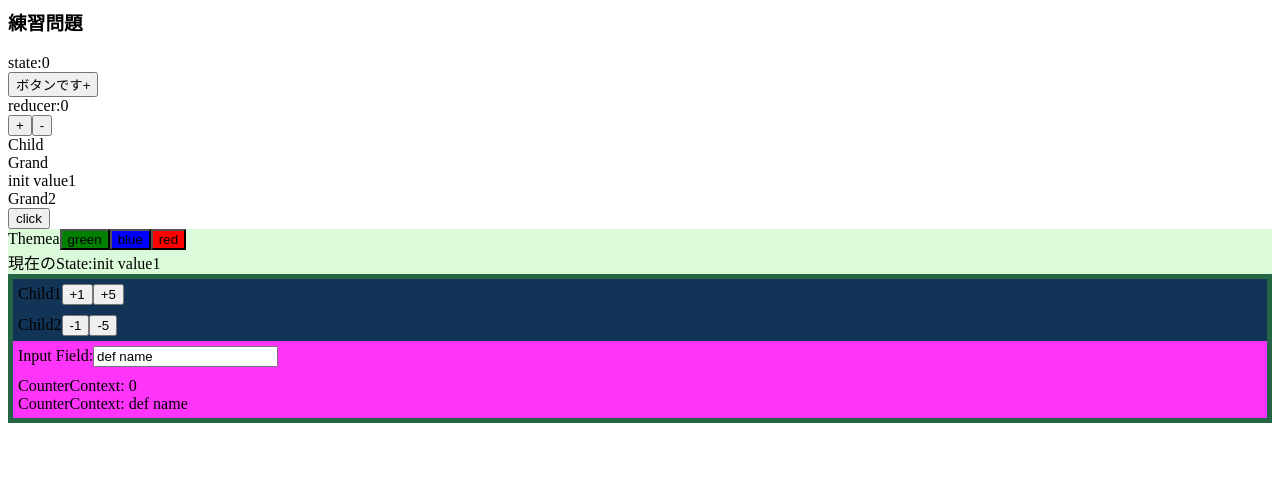
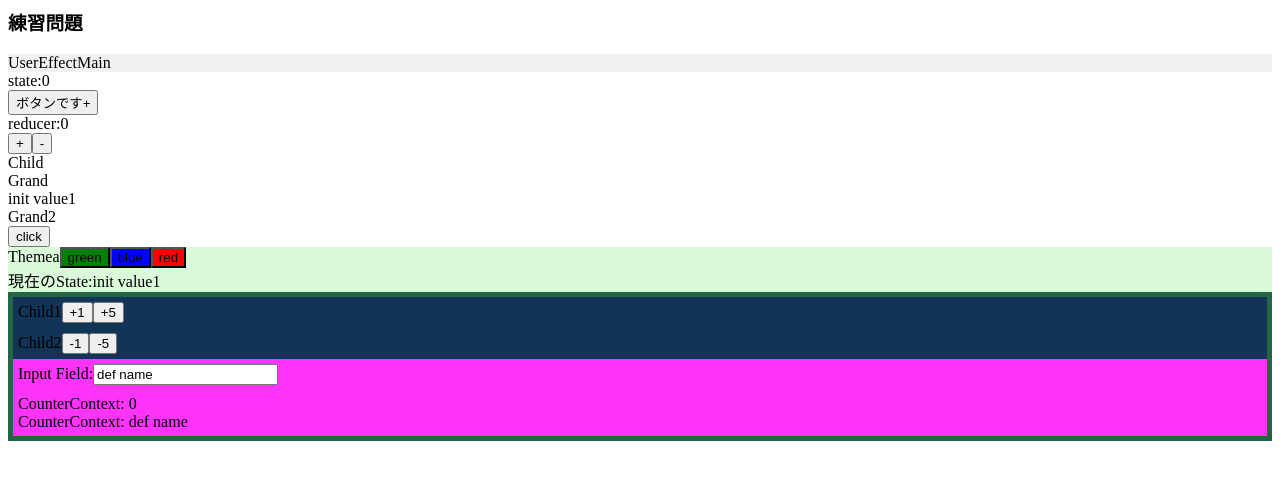
Before and after one commit to tsys-nagase/react-ts-1c1tpj, a React (Create React App) app: page / in a window 1280 px wide. Shown: the top 480 px of the page. Built offline with nearby package versions, Linux system fonts and the light colour scheme.

Commit message:
1 file modified, 1 added

```diff
--- a/App.tsx
+++ b/App.tsx
@@ -6,6 +6,7 @@ import CounterParent from './counter/CounterParents';
 import MyButton from './MyButton';
 import './style.css';
 import ThemeButtons from './ThemeButtons';
+import UseEffectMain from './use-effect/UseEffectMain';
 
 export default function App() {
   return (
@@ -13,6 +14,7 @@ export default function App() {
       <MyContextProvider>
         <div>
           <h3>練習問題</h3>
+          <UseEffectMain/>
           <MyButton value="+" />
           <Child />
           <ThemeButtons />
--- /dev/null
+++ b/use-effect/UseEffectMain.tsx
@@ -0,0 +1,11 @@
+import { useEffect, useState } from 'react';
+
+export default function UseEffectMain() {
+  const [time, setTime] = useState(0);
+  useEffect(() => {
+    console.log('use Effect main called');
+  }, []);
+
+
+  return <div style={{ background: '#f1f1f1' }}>UserEffectMain</div>;
+}
```
